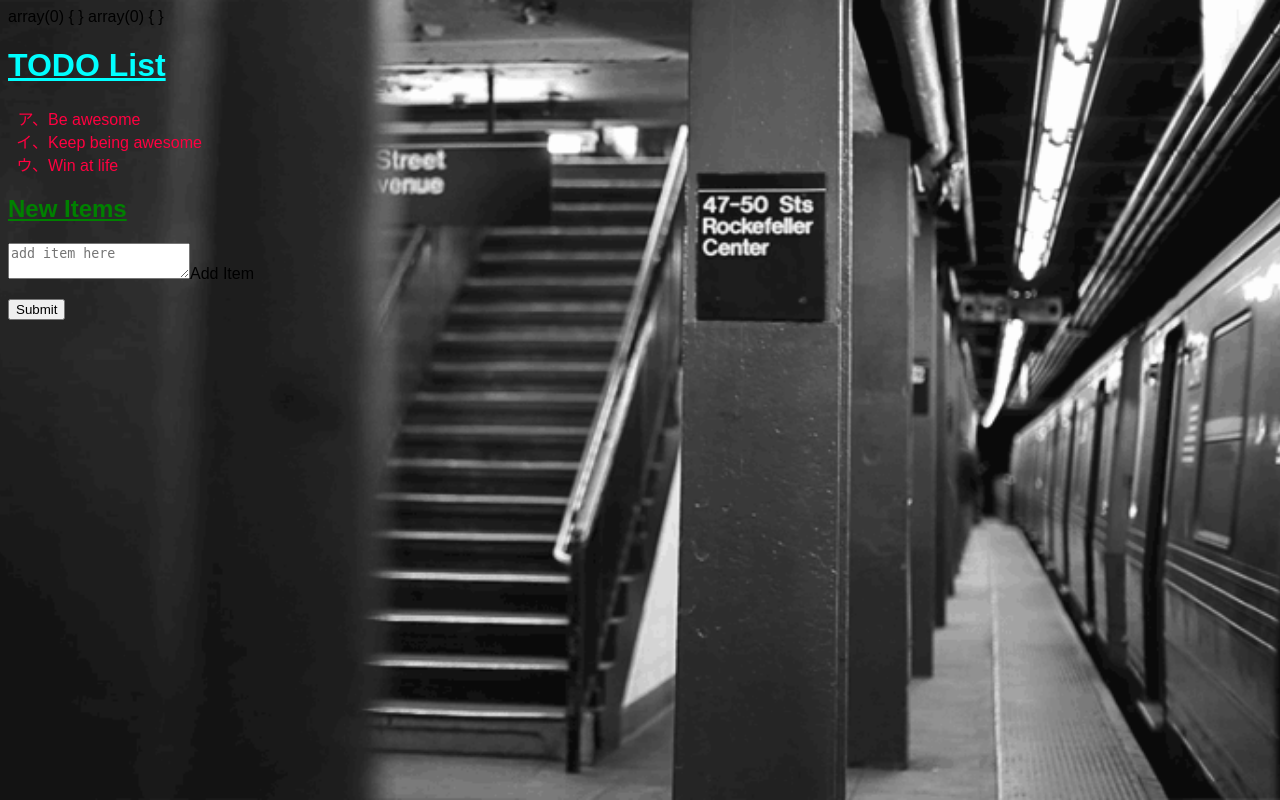
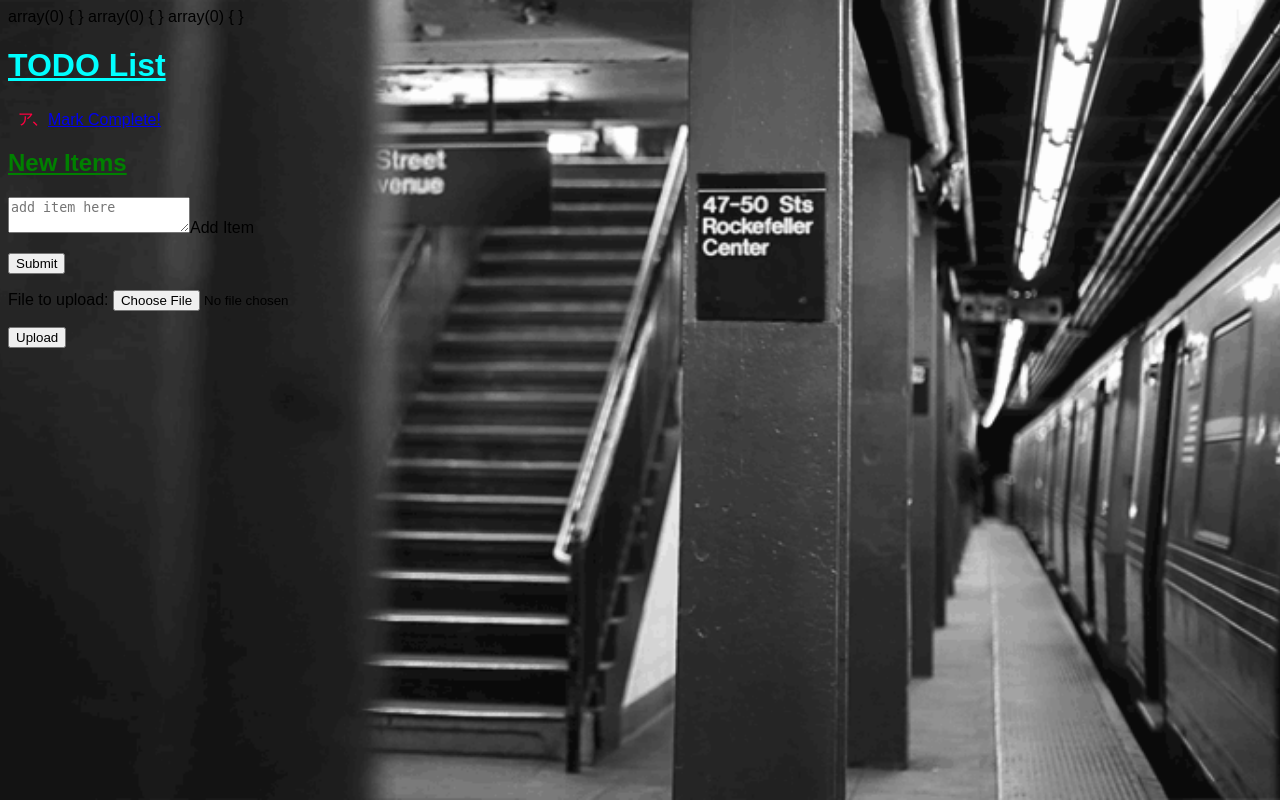
Before and after one commit to Jacob-Ernst/planner.dev, a PHP site: page /public/todo_list.php in a window 1280 px wide. Run offline with PHP 8.4, Linux system fonts and the light colour scheme.

Commit message:
Changed to use files

```diff
--- a/public/todo_list.php
+++ b/public/todo_list.php
@@ -1,4 +1,51 @@
 <?PHP
+	define('LISTITEMS', 'data/list.txt');
+	function read_file($filename) {
+	    $handle = fopen($filename, "r");
+	    $contents = trim(fread($handle, filesize($filename)));
+	    $contents_array = explode("\n", $contents);
+	    fclose($handle);
+	    return $contents_array;
+ 	}
+
+	function write_file($filename, $array) {
+	    $handle = fopen($filename, "w");
+        foreach ($array as $value) {
+            fwrite($handle, $value . PHP_EOL);
+        }
+        fclose($handle);
+    }
+
+
+
+ 	$items = read_file(LISTITEMS);
+
+	if (isset($_POST['added_items'])) {
+		$items[] = $_POST['added_items'];
+		write_file(LISTITEMS, $items);
+	}
+
+	if (isset($_GET['remove_key'])) {
+		unset($items[$_GET['remove_key']]);
+		write_file(LISTITEMS, $items);
+	}
+	if (count($_FILES) > 0 && $_FILES['file1']['error'] == UPLOAD_ERR_OK && $_FILES['file1']['type'] == 'text/plain') {
+        // Set the destination directory for uploads
+        $upload_dir = '/vagrant/sites/planner.dev/public/uploads/';
+        // Grab the filename from the uploaded file by using basename
+        $filename = basename($_FILES['file1']['name']);
+        // Create the saved filename using the file's original name and our upload directory
+        $saved_filename = $upload_dir . $filename;
+        // Move the file from the temp location to our uploads directory
+        move_uploaded_file($_FILES['file1']['tmp_name'], $saved_filename);
+        $upload_items = read_file("uploads/" . $filename);
+        $items = array_merge($items, $upload_items);
+        write_file(LISTITEMS, $items);
+    }
+
+    var_dump($_FILES);
+
+    // Check if we saved a file
 	var_dump($_POST);
 	var_dump($_GET);
 ?>
@@ -13,19 +60,28 @@
 <body>
 	<h1>TODO List</h1>
 	<ol>
-		<?PHP
-			$items = ['Be awesome', 'Keep being awesome', 'Win at life'];
-			foreach ($items as $key => $value) {
-				echo "<li>$value</li>";
-			}
-		?>
+
+		<?PHP  if (isset($saved_filename)):?>
+		    <p>You can download your file <a href='/uploads/<?=$filename?>'>here</a>.</p>
+		<?PHP endif; ?>
+		<?PHP foreach ($items as $key => $value):?>
+				<li><?=$value?><a href='todo_list.php?remove_key=<?=$key?>'>Mark Complete!</a></li>
+		<?PHP endforeach;?>
 	</ol>
 	<form method="POST">
 		<p><h2>New Items</h2>
 			<label for="added_items"><textarea id="added_items" name="added_items" placeholder="add item here"></textarea>Add Item</label></p>
 		<input type="submit">
 	</form>
-
-
+	<form method="POST" enctype="multipart/form-data">
+        <p>
+            <label for="file1">File to upload: </label>
+            <input type="file" id="file1" name="file1">
+        </p>
+        <p>
+            <input type="submit" value="Upload">
+        </p>
+    </form>
+	<a href=""></a>
 </body>
 </html>
```
